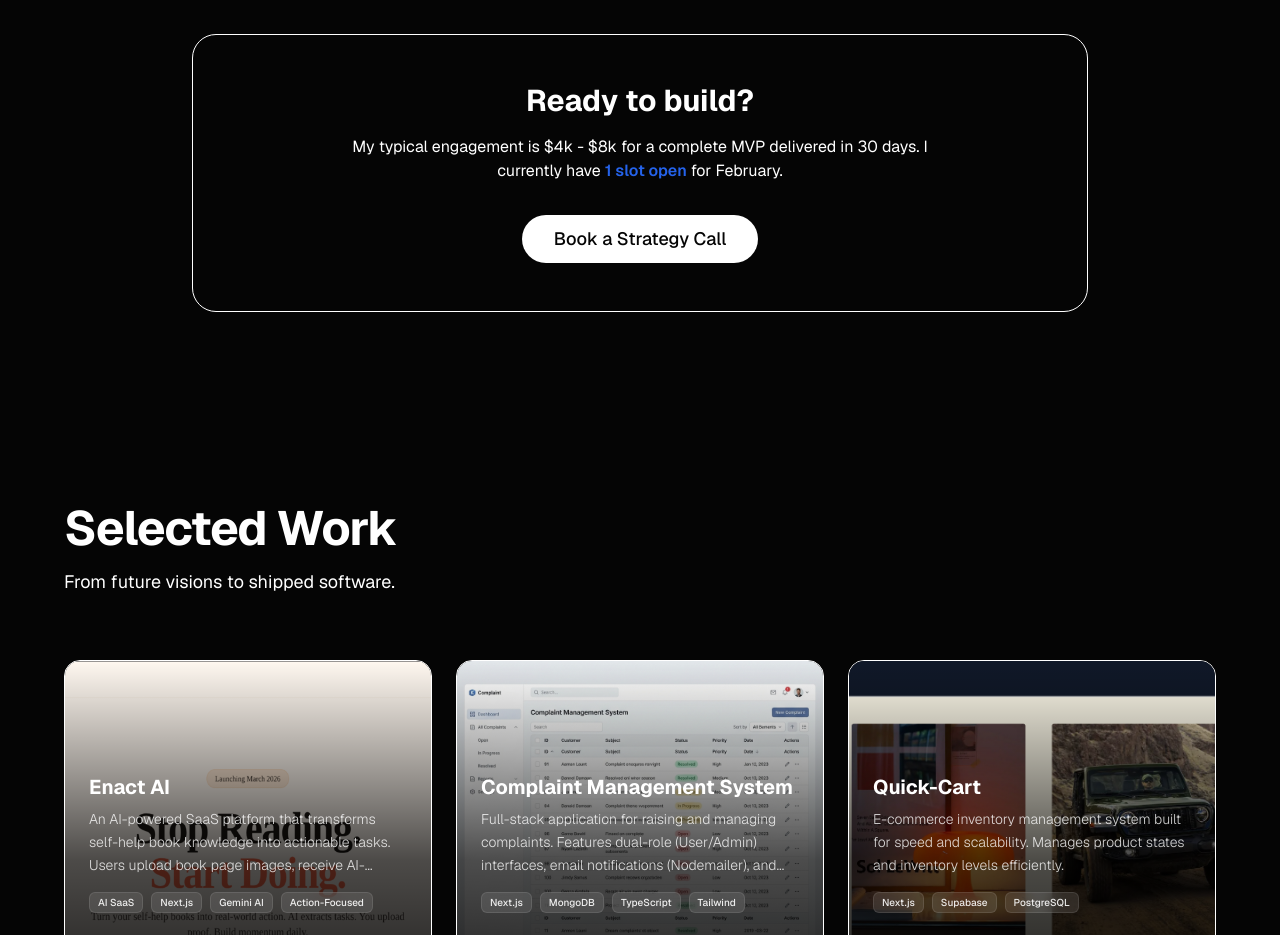
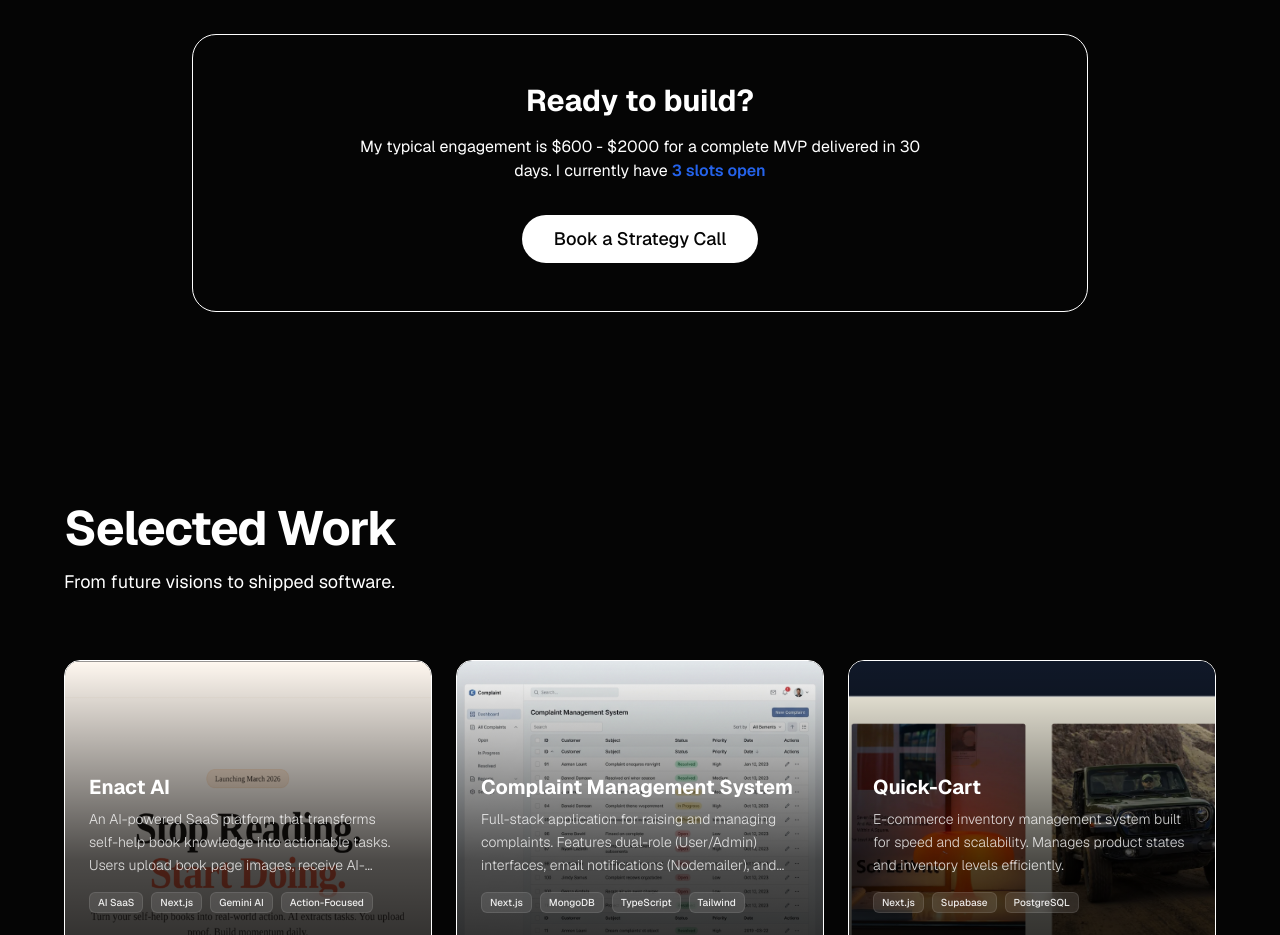
Before and after one commit to jatin02k/Portfolio, a Next.js app: page / in a window 1280 px wide. Shown: the part 4520-5455 px from the top of the page. Built offline with nearby package versions, Linux system fonts and the light colour scheme.

Commit message:
update sevice rate

```diff
--- a/src/components/sections/services.tsx
+++ b/src/components/sections/services.tsx
@@ -74,8 +74,8 @@ export function ServicesSection() {
         >
             <h3 className="text-2xl sm:text-3xl font-bold mb-4">Ready to build?</h3>
             <p className="text-muted-foreground mb-8 max-w-xl mx-auto">
-                My typical engagement is $4k - $8k for a complete MVP delivered in 30 days.
-                I currently have <span className="text-primary font-semibold">1 slot open</span> for February.
+                My typical engagement is $600 - $2000 for a complete MVP delivered in 30 days.
+                I currently have <span className="text-primary font-semibold">3 slots open</span>
             </p>
             <Button size="lg" className="rounded-full text-lg px-8 h-12" asChild>
                 <Link href="/#contact">
```
